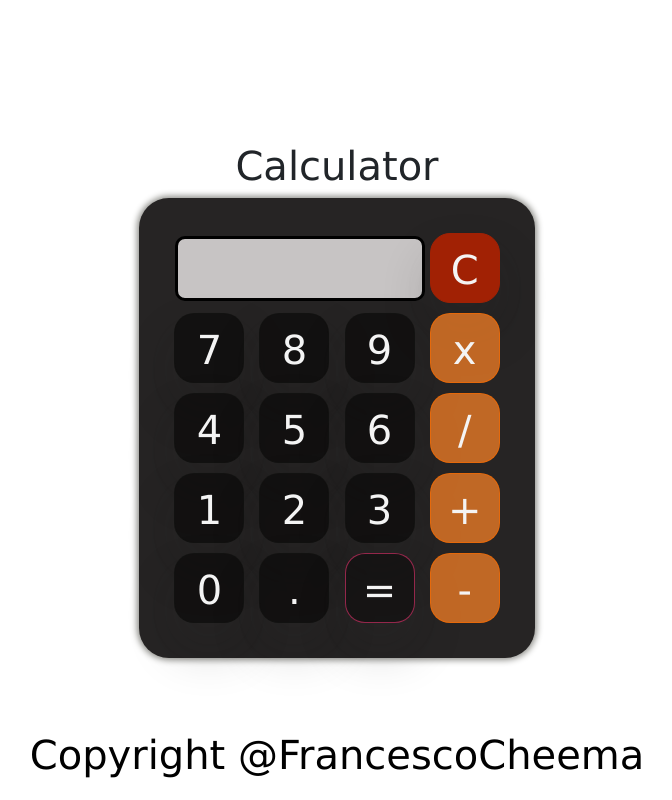
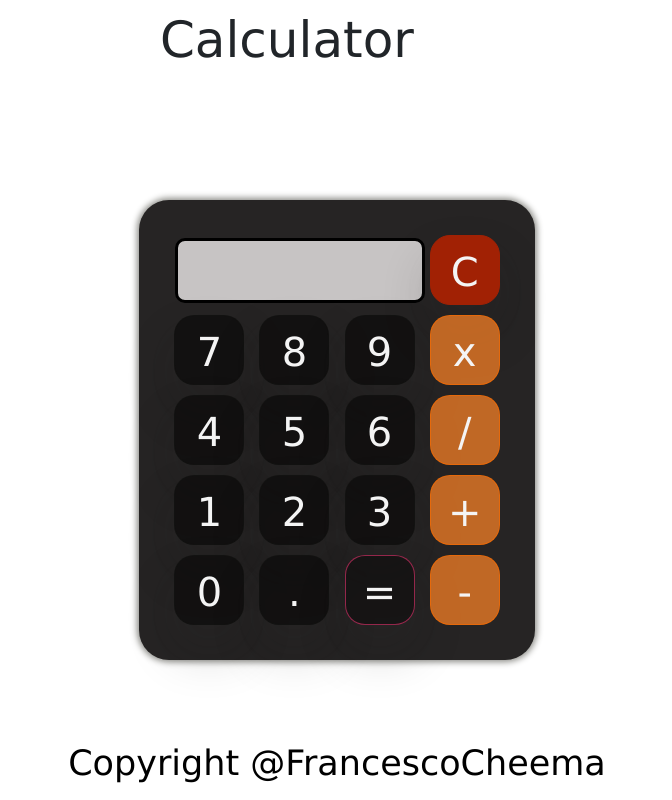
Before and after one commit to FrancescoCheema/Calculator, a plain HTML site: page index.html in a window 1280 px wide. Shown: the whole page, without its empty margins (303-975 px from the left). Drawn offline with nearby package versions, Linux system fonts and the light colour scheme.

Commit message:
fixed h1

```diff
--- a/styles.css
+++ b/styles.css
@@ -1,3 +1,13 @@
+h1{
+    position: relative;
+    bottom: 100px;
+    left: 6%;
+    margin: 0 auto;
+    transform: translate(-50%, -50%);
+    font-size: 50px;
+    align-items: center;
+}
+
 body{
     display: flex;
     justify-content: center;
@@ -136,7 +146,7 @@ body{
 }
 
 .copyright {
-    font-size: 40px;
+    font-size: 35px;
     color: black;
     position: fixed;
     left: 50%;
```
